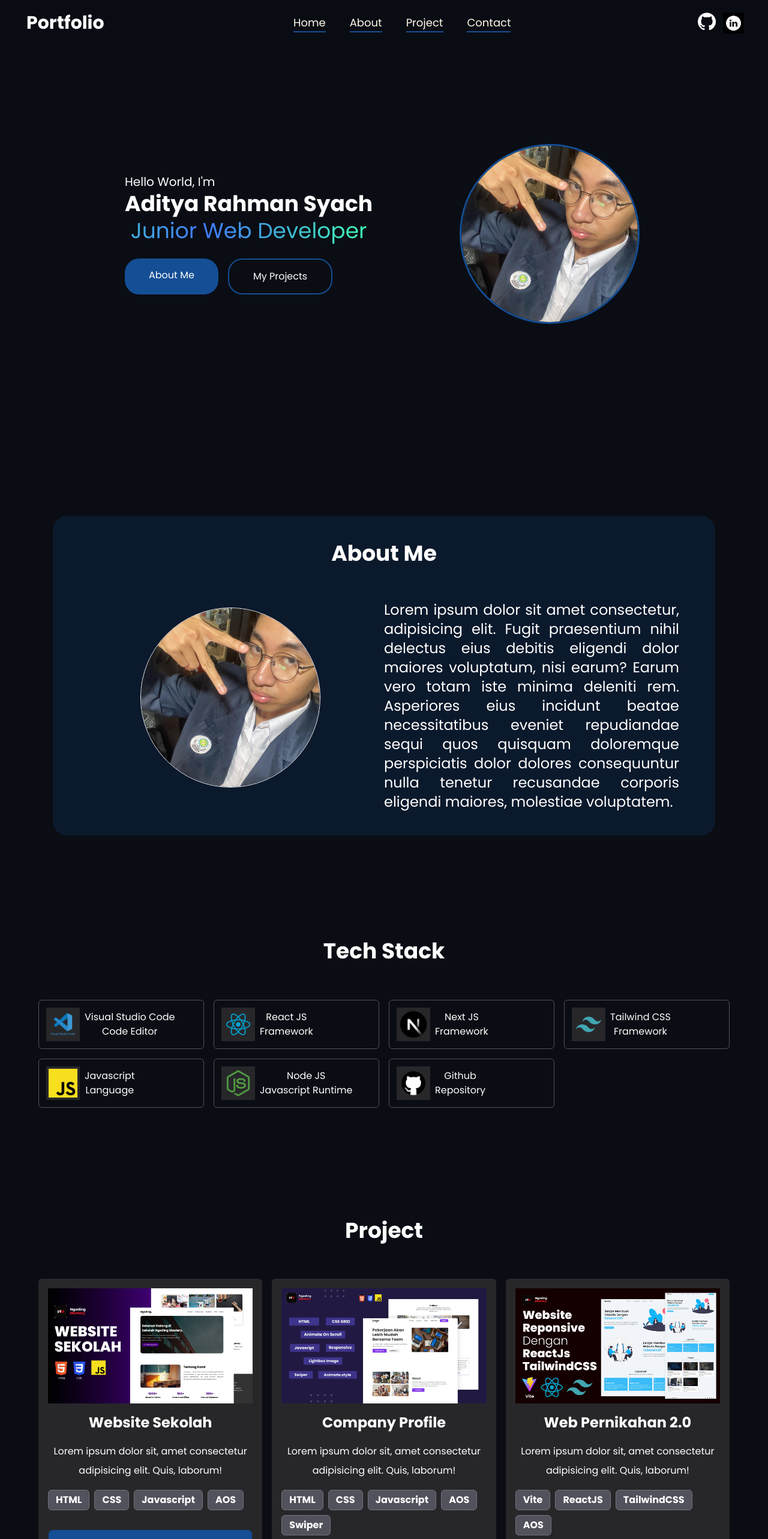
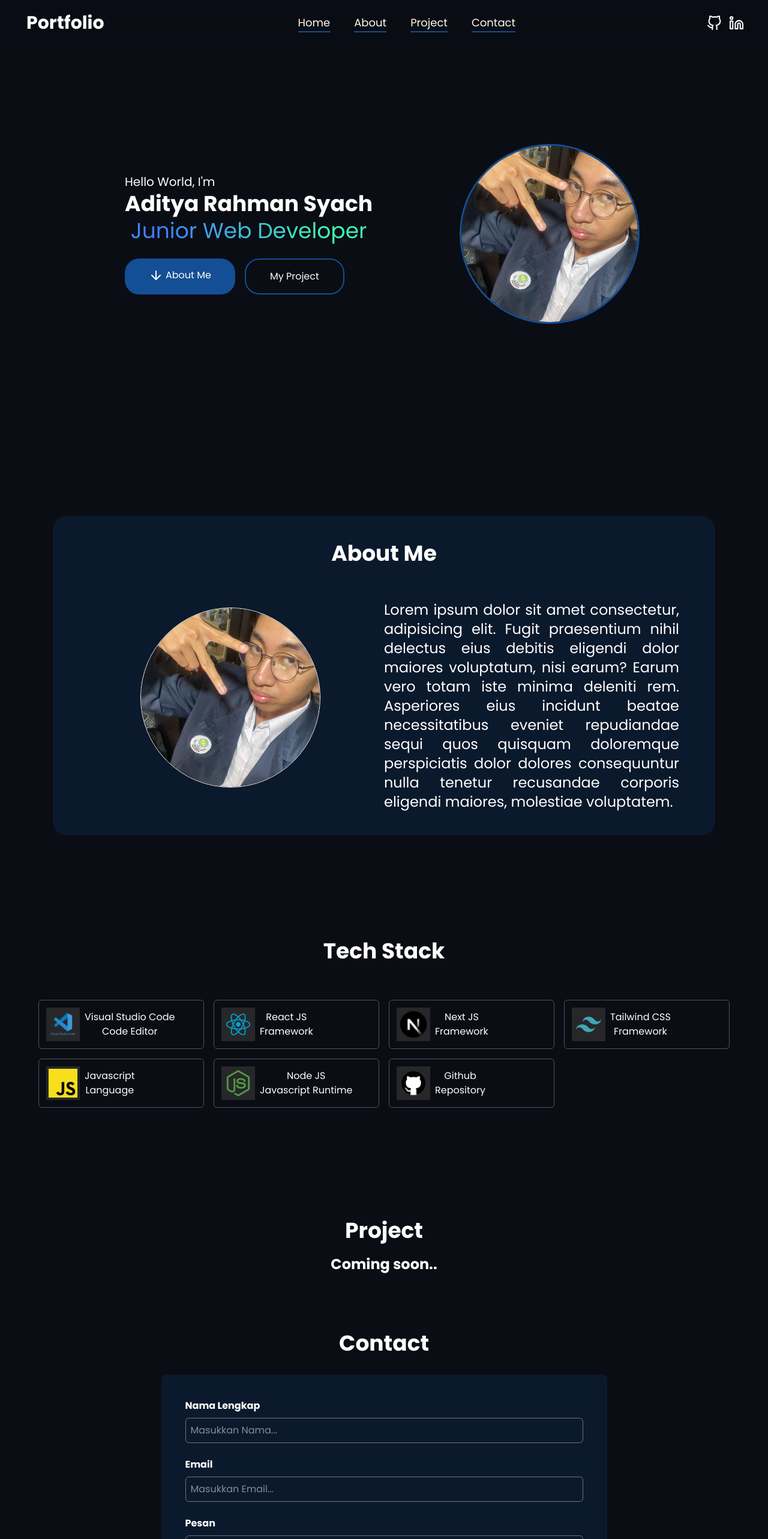
Before and after one commit to Adityarns/Web-Portfolio, a React (Vite) app: page / in a window 1280 px wide. Shown: the top 2566 px of the page at 60% size. Built offline with nearby package versions, Linux system fonts and the light colour scheme.

Commit message:
menambahkan feather icons

```diff
--- a/index.html
+++ b/index.html
@@ -4,6 +4,7 @@
     <meta charset="UTF-8" />
     <link rel="icon" type="image/svg+xml" href="" />
     <meta name="viewport" content="width=device-width, initial-scale=1.0" />
+
     <!-- font poppins -->
     <link rel="preconnect" href="https://fonts.googleapis.com" />
     <link rel="preconnect" href="https://fonts.gstatic.com" crossorigin />
@@ -11,6 +12,9 @@
       href="https://fonts.googleapis.com/css2?family=Poppins:wght@300;400;700;900&display=swap"
       rel="stylesheet"
     />
+
+    <!-- Feather Icons -->
+    <script src="https://unpkg.com/feather-icons"></script>
 
     <title>My Portfolio</title>
   </head>
--- a/package.json
+++ b/package.json
@@ -16,6 +16,7 @@
     "gsap": "^3.13.0",
     "react": "^19.1.0",
     "react-dom": "^19.1.0",
+    "react-feather": "^2.0.10",
     "tailwindcss": "^4.1.11"
   },
   "devDependencies": {
--- a/src/App.css
+++ b/src/components/App.css
@@ -17,3 +17,16 @@
 .animate-gradient {
   animation: gradient linear infinite;
 }
+
+@keyframes shine {
+  0% {
+    background-position: 200% center;
+  }
+  100% {
+    background-position: -200% center;
+  }
+}
+
+.animate-shine {
+  animation: shine linear infinite;
+}
--- a/src/App.jsx
+++ b/src/components/App.jsx
@@ -1,7 +1,9 @@
-import DataImage from "./data";
-import { listTools, listProyek } from "./data";
+import DataImage from "../data";
+import { listTools } from "../data";
 import "./App.css";
-import GradientText from "./components/GradientText";
+import ShinyText from "./Reactbits/ShinyText";
+import GradientText from "./Reactbits/GradientText";
+import { ArrowDown } from "react-feather";
 
 export default function App() {
   return (
@@ -24,15 +26,16 @@ export default function App() {
           <div className="flex flex-wrap justify-center md:justify-start gap-4">
             <a
               href="#about"
-              className="py-3 px-6 md:py-4 md:px-10 bg-[#144e94] hover:bg-[#146C94] rounded-3xl text-white"
+              className="flex gap-1 py-3 px-6 md:py-4 md:px-10 bg-[#144e94] hover:bg-[#146C94] rounded-3xl text-white"
             >
+              <ArrowDown />
               About Me
             </a>
             <a
               href="#project"
               className="py-3 px-6 md:py-4 md:px-10 bg-[#0A0d14] hover:bg-[#146C94] rounded-3xl text-white border-[#144e94] border-2"
             >
-              My Projects
+              My Project
             </a>
           </div>
         </div>
@@ -124,7 +127,16 @@ export default function App() {
         >
           Project
         </h1>
-        <div className="proyek-box mt-14 grid lg:grid-cols-3 sm:grid-cols-2 grid-cols-1 gap-4">
+        <p
+          className="text-2xl font-bold text-center py-4"
+          data-aos="fade-up"
+          data-aos-duration="1000"
+          data-aos-delay="300"
+          data-aos-once="true"
+        >
+          Coming soon..
+        </p>
+        {/* <div className="proyek-box mt-14 grid lg:grid-cols-3 sm:grid-cols-2 grid-cols-1 gap-4">
           {listProyek.map((proyek) => (
             <div
               key={proyek.id}
@@ -159,7 +171,7 @@ export default function App() {
               </div>
             </div>
           ))}
-        </div>
+        </div> */}
       </div>
 
       {/* Kontak */}
@@ -177,7 +189,7 @@ export default function App() {
         <form
           action="https://formsubmit.co/rahmansyachaditya@gmail.com"
           method="POST"
-          className="bg-zinc-800 p-10 sm:w-fit w-full mx-auto rounded-md"
+          className="bg-[#0B192C] p-10 sm:w-fit w-full mx-auto rounded-md"
           data-aos="fade-up"
           data-aos-duration="1000"
           data-aos-delay="300"
--- a/src/components/Navbar.jsx
+++ b/src/components/Navbar.jsx
@@ -1,8 +1,9 @@
 import { useEffect, useState } from "react";
-import DataImage from "../data";
+import { GitHub, Linkedin } from "react-feather";
 
 export default function Navbar() {
-  const underlineClass = "md:absolute md:left-0 md:-bottom-1 md:w-full md:h-[2px] md:bg-[#144e94] md:scale-x-0 md:group-hover:scale-x-75 md:transition-transform md:origin-center md:duration-200";
+  const underlineClass =
+    "md:absolute md:left-0 md:-bottom-1 md:w-full md:h-[2px] md:bg-[#144e94] md:scale-x-0 md:group-hover:scale-x-75 md:transition-transform md:origin-center md:duration-200";
   const [active, setActive] = useState(false);
 
   useEffect(() => {
@@ -15,7 +16,6 @@ export default function Navbar() {
 
   return (
     <div
-
       className={`
         navbar w-full z-50 px-10 flex justify-between items-center
         py-6 md:py-4 text-amber-50 transition-all duration-300
@@ -82,20 +82,12 @@ export default function Navbar() {
       <ul className="flex gap-3">
         <li>
           <a href="https://github.com/Adityarns">
-            <img
-              src={DataImage.GithubImage}
-              alt="GithubImage"
-              className="w-[30px]"
-            />
+            <GitHub size={25} color="white" />
           </a>
         </li>
         <li>
           <a href="https://www.linkedin.com/in/aditya-rahman-syach-b9096133a/">
-            <img
-              src={DataImage.LinkedinImage}
-              alt="LinkedinImage"
-              className="w-[35px]"
-            />
+            <Linkedin size={25} color="white" />
           </a>
         </li>
       </ul>
--- /dev/null
+++ b/src/components/Reactbits/ShinyText.jsx
@@ -0,0 +1,19 @@
+const ShinyText = ({ text, disabled = false, speed = 5, className = '' }) => {
+  const animationDuration = `${speed}s`;
+
+  return (
+    <div
+      className={`text-[#b5b5b5fc] bg-clip-text inline-block ${disabled ? '' : 'animate-shine'} ${className}`}
+      style={{
+        backgroundImage: 'linear-gradient(120deg, rgba(255, 255, 255, 0) 40%, rgba(255, 255, 255, 0.8) 50%, rgba(255, 255, 255, 0) 60%)',
+        backgroundSize: '200% 100%',
+        WebkitBackgroundClip: 'text',
+        animationDuration: animationDuration,
+      }}
+    >
+      {text}
+    </div>
+  );
+};
+
+export default ShinyText;
--- a/src/main.jsx
+++ b/src/main.jsx
@@ -1,6 +1,6 @@
 import { StrictMode } from "react";
 import { createRoot } from "react-dom/client";
-import App from "./App.jsx";
+import App from "./components/App.jsx";
 import Navbar from "./components/Navbar.jsx";
 import "animate.css";
 import AOS from "aos";
@@ -12,7 +12,7 @@ createRoot(document.getElementById("root")).render(
   <StrictMode>
     <div className="container mx-auto px-4 xl:px-16 lg:px-8">
       <Navbar></Navbar>
-      <App />
+      <App></App>
     </div>
   </StrictMode>
 );
```
Also changed, not shown: src/components/Reactbits/GradientText.jsx (renamed from src/components/GradientText.jsx), 1 other file (tests, documents, lock files or other folders).
